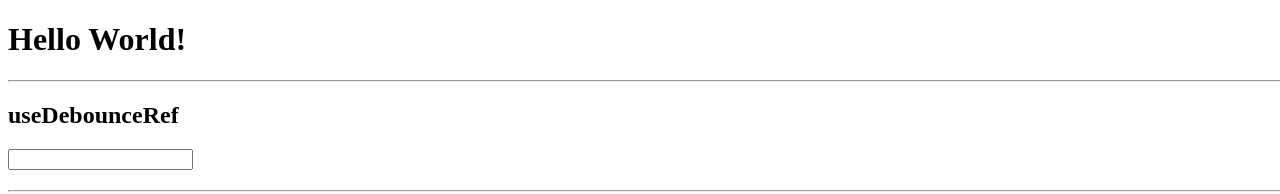
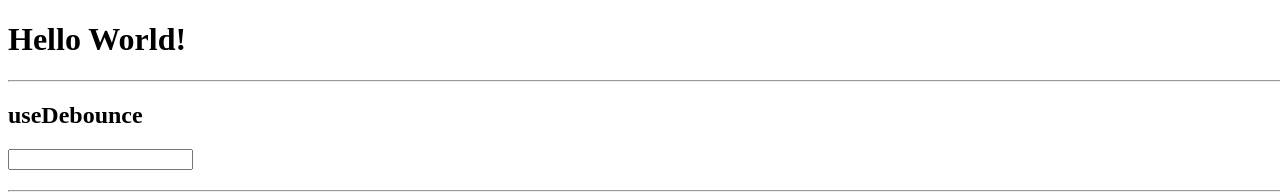
Before and after one commit to Hongbusi/learn-vue3, a Vue app: page / in a window 1280 px wide. Shown: the top 194 px of the page. Built offline with nearby package versions, Linux system fonts and the light colour scheme.

Commit message:
chore: useDebounce

```diff
--- a/src/App.vue
+++ b/src/App.vue
@@ -3,7 +3,7 @@
     <h1>Hello World!</h1>
     <hr>
 
-    <h2>useDebounceRef</h2>
+    <h2>useDebounce</h2>
     <input v-model="message">
     <h2>{{ message }}</h2>
     <hr>
```
